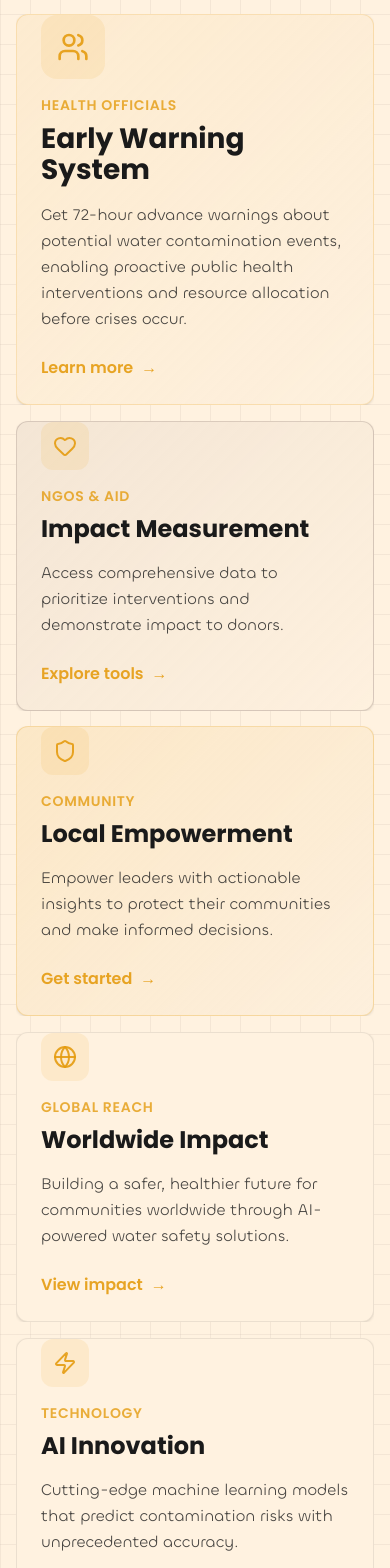
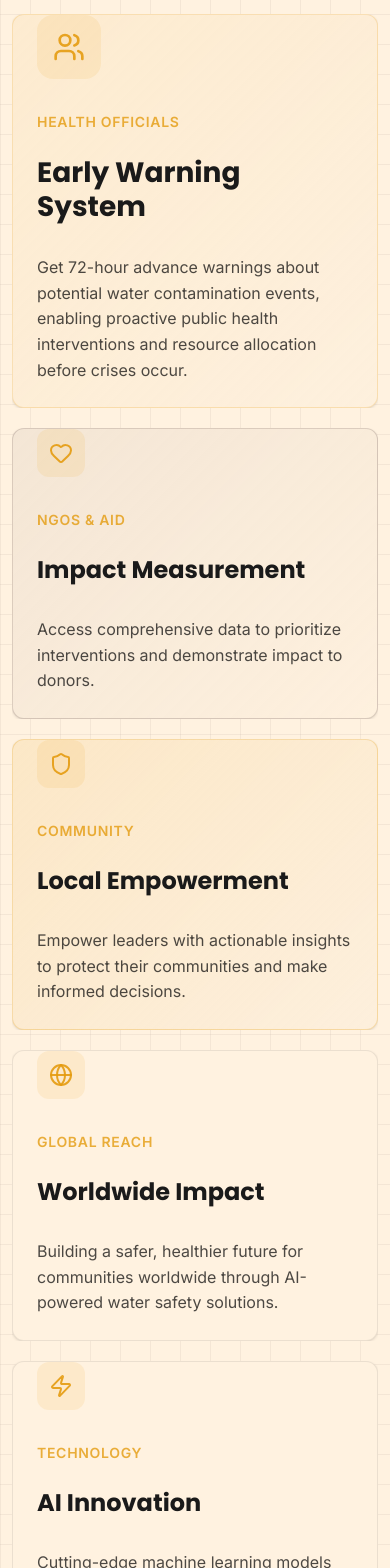
Before and after one commit to keith-ufumeli/ubuntu-aqua, a Next.js app: page / in a window 390 px wide. Shown: the part 7080-8648 px from the top of the page. Built offline with nearby package versions, Linux system fonts and the light colour scheme.

Commit message:
Refactor Impact section: Implement intersection observer for animated card visibility, enhance card content structure, and update styles in globals.css for improved layout and responsiveness.

```diff
--- a/src/app/globals.css
+++ b/src/app/globals.css
@@ -518,53 +518,54 @@
     display: grid;
     grid-template-columns: repeat(12, 1fr);
     grid-template-rows: auto;
-    gap: 1.5rem;
+    gap: 1.75rem;
     max-width: 1400px;
     margin: 0 auto;
-    padding: 0 1rem;
+    padding: 0 2rem;
+    align-items: start;
   }
 
-  /* Bento Item Positioning - Flexible Sizes */
+  /* Bento Item Positioning - Balanced Visual Hierarchy */
   .bento-hero {
-    grid-column: 1 / 8;
+    grid-column: 1 / 7;
     grid-row: 1 / 3;
-    min-height: 400px;
+    min-height: 420px;
   }
 
   .bento-feature {
-    grid-column: 8 / 13;
+    grid-column: 7 / 13;
     grid-row: 1 / 2;
-    min-height: 180px;
+    min-height: 200px;
   }
 
   .bento-accent {
-    grid-column: 8 / 13;
+    grid-column: 7 / 13;
     grid-row: 2 / 3;
-    min-height: 180px;
+    min-height: 200px;
   }
 
   .bento-wide {
     grid-column: 1 / 5;
     grid-row: 3 / 4;
-    min-height: 200px;
+    min-height: 220px;
   }
 
   .bento-medium {
     grid-column: 5 / 9;
     grid-row: 3 / 4;
-    min-height: 200px;
+    min-height: 220px;
   }
 
   .bento-tall {
     grid-column: 9 / 13;
     grid-row: 3 / 5;
-    min-height: 420px;
+    min-height: 460px;
   }
 
   .bento-bottom {
     grid-column: 1 / 9;
     grid-row: 4 / 5;
-    min-height: 200px;
+    min-height: 220px;
   }
 
   /* Bento Card Animations - Subtle and Refined */
@@ -597,31 +598,36 @@
     opacity: 1;
   }
 
-  /* Enhanced card variants */
+  /* Enhanced card variants - Balanced Visual Weight */
   .card-hero {
     background: linear-gradient(135deg, rgba(228, 155, 15, 0.08) 0%, rgba(250, 235, 215, 0.3) 100%);
     border: 1px solid rgba(228, 155, 15, 0.2);
+    box-shadow: 0 4px 12px rgba(0, 0, 0, 0.05);
   }
 
   .card-feature {
     background: linear-gradient(135deg, rgba(32, 0, 10, 0.05) 0%, rgba(250, 235, 215, 0.2) 100%);
     border: 1px solid rgba(32, 0, 10, 0.15);
+    box-shadow: 0 2px 8px rgba(0, 0, 0, 0.04);
   }
 
   .card-accent {
     background: linear-gradient(135deg, rgba(228, 155, 15, 0.12) 0%, rgba(250, 235, 215, 0.4) 100%);
     border: 1px solid rgba(228, 155, 15, 0.25);
+    box-shadow: 0 2px 8px rgba(0, 0, 0, 0.04);
   }
 
   .card-minimal {
     background: rgba(250, 235, 215, 0.4);
     border: 1px solid rgba(0, 0, 0, 0.08);
+    box-shadow: 0 2px 8px rgba(0, 0, 0, 0.04);
   }
 
   .card-dark {
-    background: linear-gradient(135deg, rgba(32, 0, 10, 0.9) 0%, rgba(32, 0, 10, 0.95) 100%);
+    background: linear-gradient(135deg, rgba(32, 0, 10, 0.85) 0%, rgba(32, 0, 10, 0.9) 100%);
     border: 1px solid rgba(228, 155, 15, 0.3);
     color: white;
+    box-shadow: 0 4px 16px rgba(0, 0, 0, 0.1);
   }
 
   /* Enhanced bento card styling */
@@ -642,13 +648,13 @@
     box-shadow: 0 12px 24px rgba(0, 0, 0, 0.08), 0 0 0 1px rgba(228, 155, 15, 0.08);
   }
 
-  /* Card content styling */
+  /* Card content styling - Consistent Typography */
   .bento-content {
     padding: 2rem;
-    flex: 1;
+    height: 100%;
     display: flex;
     flex-direction: column;
-    justify-content: space-between;
+    gap: 1rem;
     position: relative;
     z-index: 2;
   }
@@ -660,20 +666,21 @@
     letter-spacing: 0.05em;
     color: rgba(228, 155, 15, 0.8);
     margin-bottom: 0.5rem;
-    font-family: var(--font-poppins);
+    font-family: var(--font-inter);
   }
 
   .bento-title {
     font-size: 1.5rem;
     font-weight: 700;
-    line-height: 1.2;
+    line-height: 1.3;
     margin-bottom: 1rem;
     font-family: var(--font-poppins);
+    color: var(--licorice-text);
   }
 
   .bento-hero .bento-title {
-    font-size: 2.5rem;
-    line-height: 1.1;
+    font-size: 2.25rem;
+    line-height: 1.2;
     font-family: var(--font-poppins);
   }
 
@@ -681,9 +688,8 @@
     font-size: 1rem;
     line-height: 1.6;
     color: rgba(0, 0, 0, 0.7);
-    margin-bottom: 1.5rem;
+    font-family: var(--font-inter);
     flex: 1;
-    @apply body-text;
   }
 
   .card-dark .bento-title {
@@ -692,31 +698,6 @@
 
   .card-dark .bento-description {
     color: rgba(250, 235, 215, 0.8);
-  }
-
-  .bento-cta {
-    display: inline-flex;
-    align-items: center;
-    gap: 0.5rem;
-    font-weight: 600;
-    color: rgba(228, 155, 15, 0.9);
-    text-decoration: none;
-    transition: color 0.2s ease;
-    align-self: flex-start;
-    font-family: var(--font-poppins);
-  }
-
-  .bento-cta:hover {
-    color: rgba(228, 155, 15, 1);
-  }
-
-  .bento-cta::after {
-    content: '→';
-    transition: transform 0.2s ease;
-  }
-
-  .bento-cta:hover::after {
-    transform: translateX(2px);
   }
 
   /* Icon styling */
@@ -742,91 +723,100 @@
   @media (max-width: 1200px) {
     .bento-container {
       grid-template-columns: repeat(8, 1fr);
-      gap: 1.25rem;
+      gap: 1.5rem;
+      padding: 0 1.5rem;
     }
 
     .bento-hero {
-      grid-column: 1 / 6;
+      grid-column: 1 / 5;
       grid-row: 1 / 3;
+      min-height: 380px;
     }
 
     .bento-feature {
-      grid-column: 6 / 9;
+      grid-column: 5 / 9;
       grid-row: 1 / 2;
+      min-height: 180px;
     }
 
     .bento-accent {
-      grid-column: 6 / 9;
+      grid-column: 5 / 9;
       grid-row: 2 / 3;
+      min-height: 180px;
     }
 
     .bento-wide {
       grid-column: 1 / 4;
       grid-row: 3 / 4;
+      min-height: 200px;
     }
 
     .bento-medium {
       grid-column: 4 / 7;
       grid-row: 3 / 4;
+      min-height: 200px;
     }
 
     .bento-tall {
       grid-column: 7 / 9;
       grid-row: 3 / 5;
+      min-height: 420px;
     }
 
     .bento-bottom {
       grid-column: 1 / 7;
       grid-row: 4 / 5;
+      min-height: 200px;
     }
   }
 
   @media (max-width: 768px) {
     .bento-container {
       grid-template-columns: repeat(4, 1fr);
-      gap: 1rem;
+      gap: 1.25rem;
+      padding: 0 1rem;
     }
 
     .bento-hero {
       grid-column: 1 / 5;
       grid-row: 1 / 2;
-      min-height: 300px;
+      min-height: 320px;
     }
 
     .bento-feature {
       grid-column: 1 / 3;
       grid-row: 2 / 3;
-      min-height: 200px;
+      min-height: 220px;
     }
 
     .bento-accent {
       grid-column: 3 / 5;
       grid-row: 2 / 3;
-      min-height: 200px;
+      min-height: 220px;
     }
 
     .bento-wide {
       grid-column: 1 / 3;
       grid-row: 3 / 4;
-      min-height: 180px;
+      min-height: 200px;
     }
 
     .bento-medium {
       grid-column: 3 / 5;
       grid-row: 3 / 4;
-      min-height: 180px;
+      min-height: 200px;
     }
 
     .bento-tall {
       grid-column: 1 / 3;
       grid-row: 4 / 6;
-      min-height: 360px;
+      min-height: 380px;
     }
 
     .bento-bottom {
       grid-column: 3 / 5;
       grid-row: 4 / 6;
-      min-height: 360px;
+      min-height: 380px;
     }
 
     .bento-hero .bento-title {
@@ -841,7 +831,8 @@
   @media (max-width: 480px) {
     .bento-container {
       grid-template-columns: 1fr;
-      gap: 1rem;
+      gap: 1.25rem;
+      padding: 0 0.75rem;
     }
 
     .bento-hero,
@@ -853,7 +844,7 @@
     .bento-bottom {
       grid-column: 1;
       grid-row: auto;
-      min-height: 250px;
+      min-height: 280px;
     }
 
     .bento-hero .bento-title {
@@ -861,54 +852,48 @@
     }
 
     .bento-content {
-      padding: 1.25rem;
+      padding: 1.5rem;
     }
   }
 
-  /* Smooth scroll animations */
+  /* Enhanced scroll animations */
   .bento-item {
     opacity: 0;
-    transform: translateY(30px);
-    animation: fadeInUp 0.8s ease-out forwards;
+    transform: translateY(40px) scale(0.95);
+    transition: all 0.6s cubic-bezier(0.4, 0, 0.2, 1);
+  }
+
+  .bento-item.animate-in {
+    opacity: 1;
+    transform: translateY(0) scale(1);
   }
 
   .bento-hero {
-    animation-delay: 0.1s;
+    transition-delay: 0.1s;
   }
 
   .bento-feature {
-    animation-delay: 0.2s;
+    transition-delay: 0.2s;
   }
 
   .bento-accent {
-    animation-delay: 0.3s;
+    transition-delay: 0.3s;
   }
 
   .bento-wide {
-    animation-delay: 0.4s;
+    transition-delay: 0.4s;
   }
 
   .bento-medium {
-    animation-delay: 0.5s;
+    transition-delay: 0.5s;
   }
 
   .bento-tall {
-    animation-delay: 0.6s;
+    transition-delay: 0.6s;
   }
 
   .bento-bottom {
-    animation-delay: 0.7s;
-  }
-
-  @keyframes fadeInUp {
-    from {
-      opacity: 0;
-      transform: translateY(30px);
-    }
-    to {
-      opacity: 1;
-      transform: translateY(0);
-    }
+    transition-delay: 0.7s;
   }
 
   /* Parallax-like motion for background elements */
--- a/src/components/sections/Impact.tsx
+++ b/src/components/sections/Impact.tsx
@@ -2,10 +2,36 @@
 
 import { Card, CardContent } from '@/components/ui/card';
 import { Users, Heart, Shield, Globe, Zap, TrendingUp, Droplets, Target } from 'lucide-react';
+import { useEffect, useRef } from 'react';
 
 export default function Impact() {
+  const sectionRef = useRef<HTMLElement>(null);
+
+  useEffect(() => {
+    const observer = new IntersectionObserver(
+      (entries) => {
+        entries.forEach((entry) => {
+          if (entry.isIntersecting) {
+            entry.target.classList.add('animate-in');
+          }
+        });
+      },
+      { threshold: 0.1 }
+    );
+
+    if (sectionRef.current) {
+      const cards = sectionRef.current.querySelectorAll('.bento-item');
+      cards.forEach((card, index) => {
+        (card as HTMLElement).style.animationDelay = `${index * 0.1}s`;
+        observer.observe(card);
+      });
+    }
+
+    return () => observer.disconnect();
+  }, []);
+
   return (
-    <section id="impact" className="py-24 bg-background relative overflow-hidden">
+    <section ref={sectionRef} id="impact" className="py-24 bg-background relative overflow-hidden">
       {/* Grid pattern overlay */}
       <div className="absolute inset-0 grid-pattern-enhanced pointer-events-none" />
 
@@ -31,7 +57,6 @@ export default function Impact() {
           <div className="bento-item bento-hero">
             <Card className="card-hero">
               <CardContent className="bento-content">
-                <div>
                 <div className="bento-icon">
                   <Users className="h-8 w-8" />
                 </div>
@@ -42,8 +67,6 @@ export default function Impact() {
                   enabling proactive public health interventions and resource allocation
                   before crises occur.
                 </p>
-                </div>
-                <a href="#" className="bento-cta">Learn more</a>
               </CardContent>
             </Card>
           </div>
@@ -52,7 +75,6 @@ export default function Impact() {
           <div className="bento-item bento-feature">
             <Card className="card-feature">
               <CardContent className="bento-content">
-                <div>
                 <div className="bento-icon">
                   <Heart className="h-6 w-6" />
                 </div>
@@ -62,8 +84,6 @@ export default function Impact() {
                   Access comprehensive data to prioritize interventions and demonstrate
                   impact to donors.
                 </p>
-                </div>
-                <a href="#" className="bento-cta">Explore tools</a>
               </CardContent>
             </Card>
           </div>
@@ -72,7 +92,6 @@ export default function Impact() {
           <div className="bento-item bento-accent">
             <Card className="card-accent">
               <CardContent className="bento-content">
-                <div>
                 <div className="bento-icon">
                   <Shield className="h-6 w-6" />
                 </div>
@@ -82,8 +101,6 @@ export default function Impact() {
                   Empower leaders with actionable insights to protect their communities
                   and make informed decisions.
                 </p>
-                </div>
-                <a href="#" className="bento-cta">Get started</a>
               </CardContent>
             </Card>
           </div>
@@ -92,7 +109,6 @@ export default function Impact() {
           <div className="bento-item bento-wide">
             <Card className="card-minimal">
               <CardContent className="bento-content">
-                <div>
                 <div className="bento-icon">
                   <Globe className="h-6 w-6" />
                 </div>
@@ -102,8 +118,6 @@ export default function Impact() {
                   Building a safer, healthier future for communities worldwide through
                   AI-powered water safety solutions.
                 </p>
-                </div>
-                <a href="#" className="bento-cta">View impact</a>
               </CardContent>
             </Card>
           </div>
@@ -112,7 +126,6 @@ export default function Impact() {
           <div className="bento-item bento-medium">
             <Card className="card-minimal">
               <CardContent className="bento-content">
-                <div>
                 <div className="bento-icon">
                   <Zap className="h-6 w-6" />
                 </div>
@@ -122,8 +135,6 @@ export default function Impact() {
                   Cutting-edge machine learning models that predict contamination
                   risks with unprecedented accuracy.
                 </p>
-                </div>
-                <a href="#" className="bento-cta">Discover tech</a>
               </CardContent>
             </Card>
           </div>
@@ -132,7 +143,6 @@ export default function Impact() {
           <div className="bento-item bento-tall">
             <Card className="card-dark">
               <CardContent className="bento-content">
-                <div>
                 <div className="bento-icon">
                   <TrendingUp className="h-6 w-6" />
                 </div>
@@ -157,17 +167,14 @@ export default function Impact() {
                     <span className="text-2xl font-bold gamboge-text">500+</span>
                   </div>
                 </div>
-                </div>
-                <a href="#" className="bento-cta">View full report</a>
               </CardContent>
             </Card>
           </div>
 
-          {/* Bottom Card - Call to Action */}
+          {/* Bottom Card - Mission Statement */}
           <div className="bento-item bento-bottom">
             <Card className="card-minimal">
               <CardContent className="bento-content">
-                <div>
                 <div className="bento-icon">
                   <Target className="h-6 w-6" />
                 </div>
@@ -178,8 +185,6 @@ export default function Impact() {
                   already using Ubuntu Aqua to protect their communities. Start your
                   journey toward safer water today.
                 </p>
-                </div>
-                <a href="#" className="bento-cta">Get started now</a>
               </CardContent>
             </Card>
           </div>
```
Lines whose indentation alone changed are shown as unchanged.
